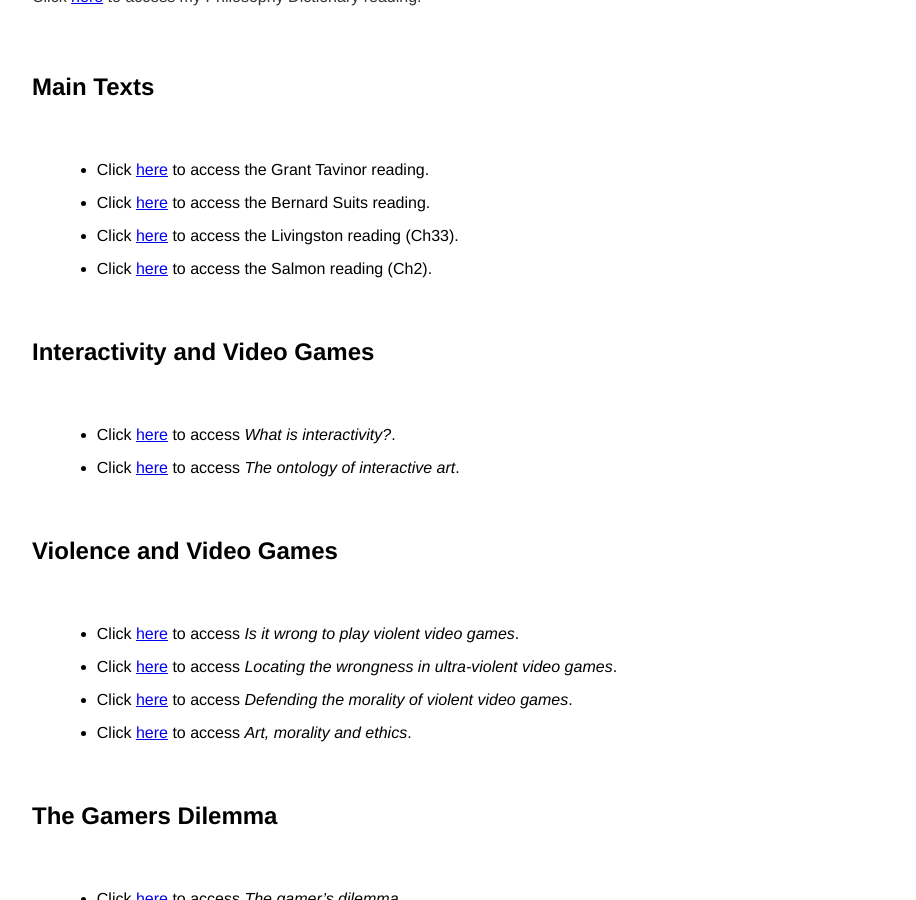
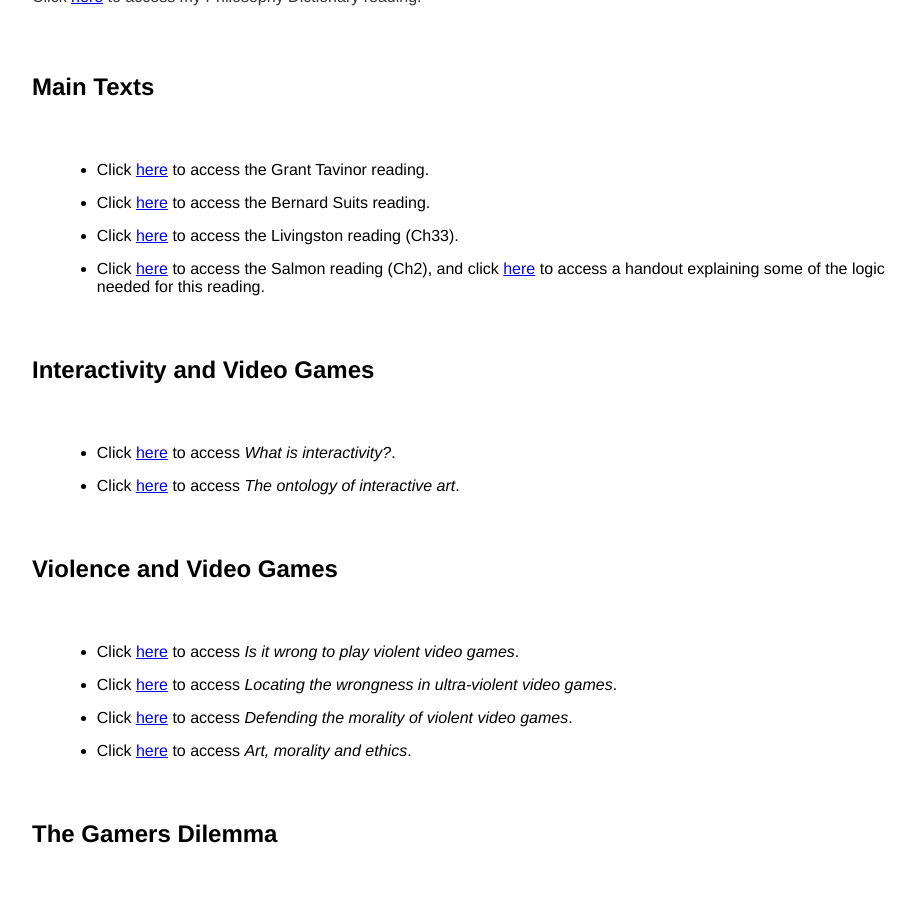
Before and after one commit to kevinjpatton/kevinjpatton.github.io, a Jekyll site: the page built from teaching/phil_3230/readings/index.html, in a window 1280 px wide and 900 px high, scrolled down 732 px. Shown: the whole window, without its empty margins (160-1076 px from the left). Built offline with Jekyll 4.4.1, drawn with Linux system fonts in a browser that asks for light colours; Markdown is read by kramdown in place of the engine named in the settings.

Commit message:
Update index.html

```diff
--- a/teaching/phil_3230/readings/index.html
+++ b/teaching/phil_3230/readings/index.html
@@ -11,7 +11,7 @@ title: PHIL3230 - Readings
   <li>Click <a href="/teaching/phil_3230/readings/Grant Tavinor - The Art of Videogames.pdf" target="_blank">here</a> to access the Grant Tavinor reading.</li>
   <li>Click <a href="/teaching/phil_3230/readings/Bernard Suits - The Grasshopper.pdf" target="_blank">here</a> to access the Bernard Suits reading.</li>
   <li>Click <a href="/teaching/phil_3230/readings/Dominic Lopes and Berys Gaut - The Routledge Companion to Aesthetics.pdf" target="_blank">here</a> to access the Livingston reading (Ch33).</li>
-  <li>Click <a href="/teaching/phil_3230/readings/Alan Berger - Saul Kripke.pdf" target="_blank">here</a> to access the Salmon reading (Ch2).</li>
+  <li>Click <a href="/teaching/phil_3230/readings/Alan Berger - Saul Kripke.pdf" target="_blank">here</a> to access the Salmon reading (Ch2), and click <a href="/teaching/phil_3230/readings/Handout - Logic for Salmon.pdf" target="_blank">here</a> to access a handout explaining some of the logic needed for this reading.</li>
 </ul>
 <h2>Interactivity and Video Games</h2>
 <ul class="standard-list">
```
